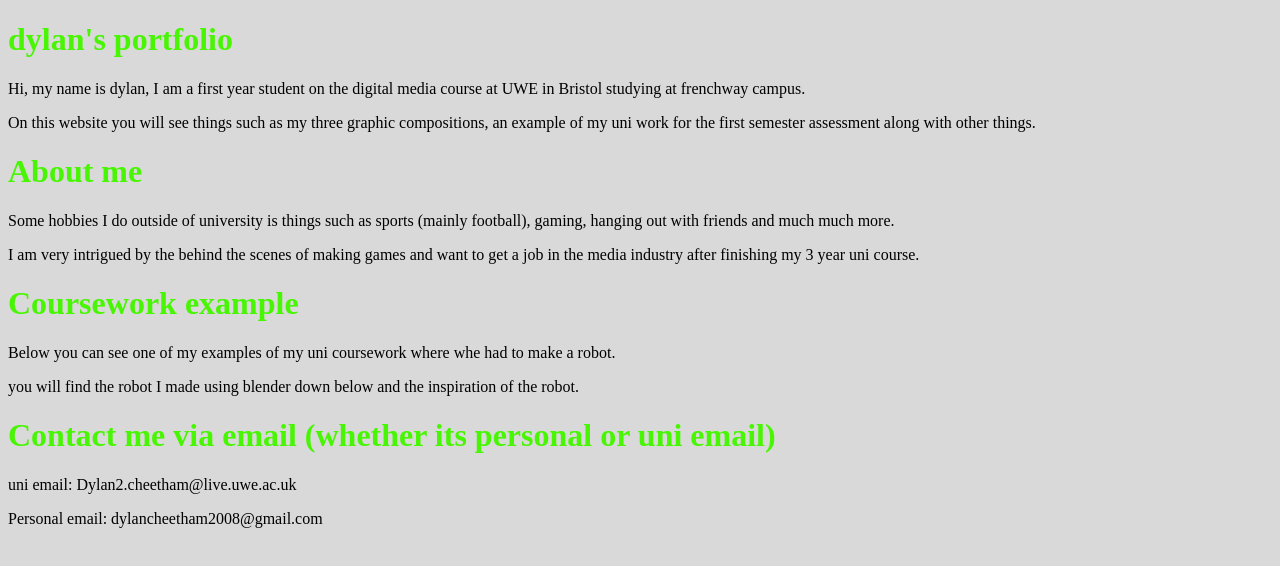
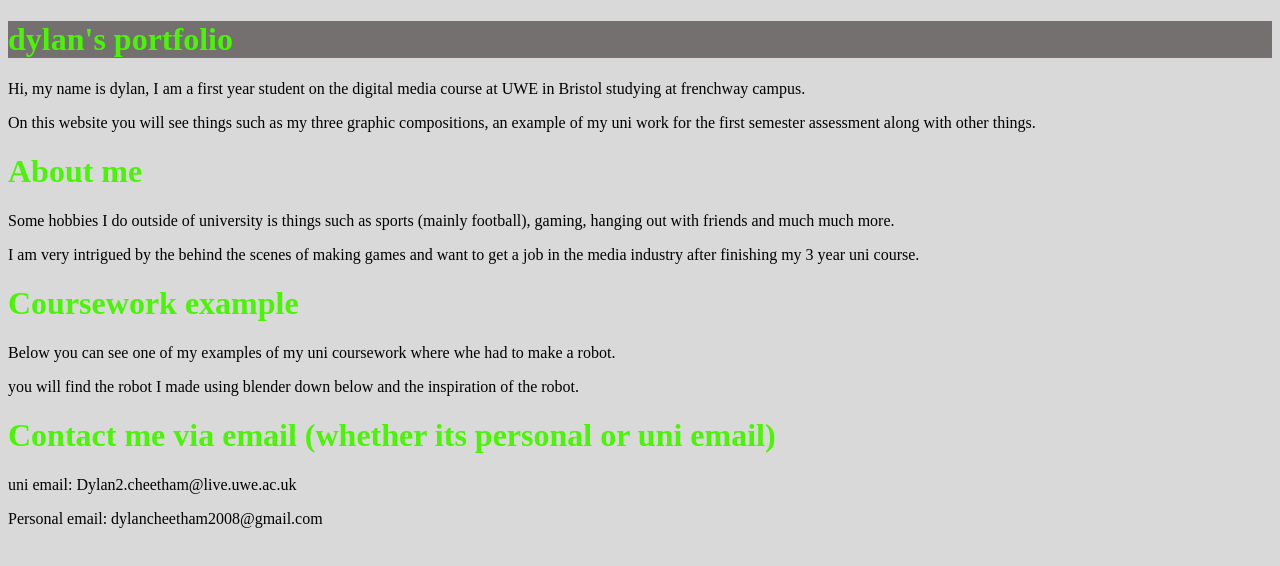
Before and after one commit to Dylan-Cheetham/Website, a plain HTML site: page index.html in a window 1280 px wide. Drawn offline with Linux system fonts and the light colour scheme.

Commit message:
adding colour to the header
adding a different colour to the header of the website.

```diff
--- a/style.css
+++ b/style.css
@@ -1,5 +1,9 @@
 body{
     background-color: #d9d9d9;
+}
+
+header{
+    background-color: #757070;
 }
 
 h1{
```
